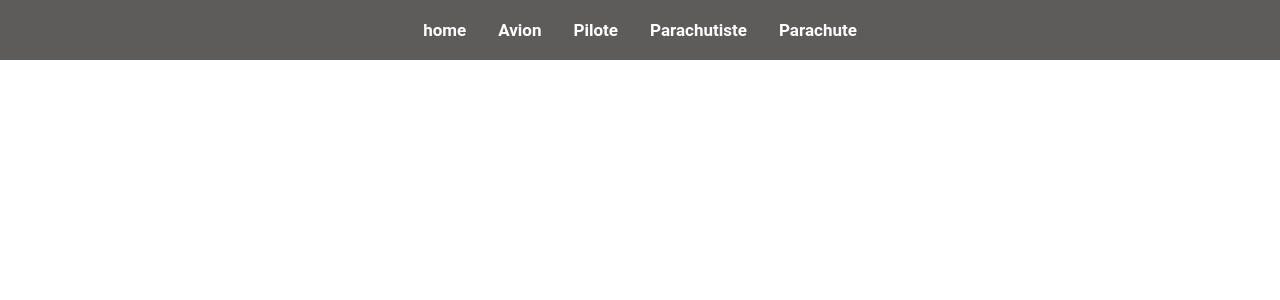
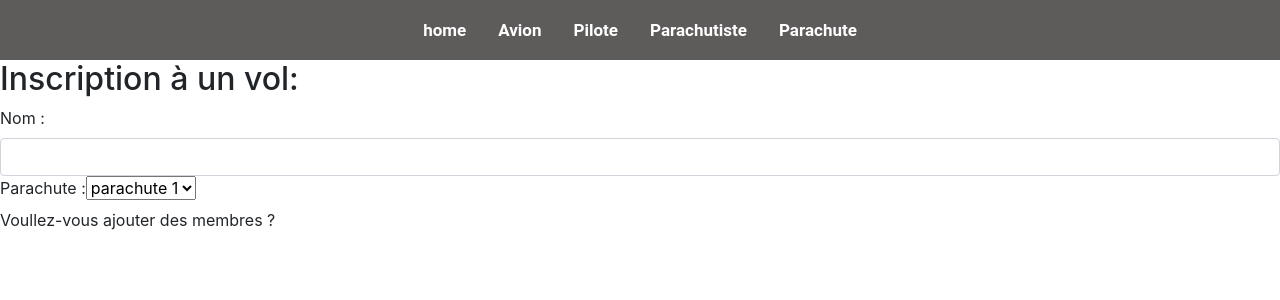
Before and after one commit to Shynria/projet-NC-DROPZONE, an Angular app in the folder nc-dropzone-angular/: page /inscription in a window 1280 px wide. Before the commit this address led to /. Shown: the top 300 px of the page. Built offline with nearby package versions, Linux system fonts and the light colour scheme.

Commit message:
modif inscription

```diff
--- a/nc-dropzone-angular/src/app/app-routing.module.ts
+++ b/nc-dropzone-angular/src/app/app-routing.module.ts
@@ -1,6 +1,7 @@
 import { NgModule } from '@angular/core';
 import { RouterModule, Routes } from '@angular/router';
 import { AvionComponent } from './avion/avion.component';
+import { InscriptionComponent } from './inscription/inscription.component';
 import { ParachuteComponent } from './parachute/parachute.component';
 import { ParachutisteComponent } from './parachutiste/parachutiste.component';
 import { PiloteComponent } from './pilote/pilote.component';
@@ -9,7 +10,8 @@ const routes: Routes = [
   {path: "avion", component: AvionComponent},
   {path: "parachutiste", component: ParachutisteComponent},
   {path: "parachute", component: ParachuteComponent},
-  {path: "pilote", component: PiloteComponent}
+  {path: "pilote", component: PiloteComponent},
+  {path: "inscription", component: InscriptionComponent}
 ];
 
 @NgModule({
--- a/nc-dropzone-angular/src/app/inscription/inscription.component.html
+++ b/nc-dropzone-angular/src/app/inscription/inscription.component.html
@@ -1 +1,11 @@
-<p>inscription works!</p>
+<h2>Inscription à un vol: </h2>
+
+<label>Nom :</label>
+<input type="text" class="form-control" />
+
+<label>Parachute :</label>
+<select name="parachute" id="parachute">
+    <option value="1">parachute 1</option>
+</select>
+
+<p>Voullez-vous ajouter des membres ?</p>
```
